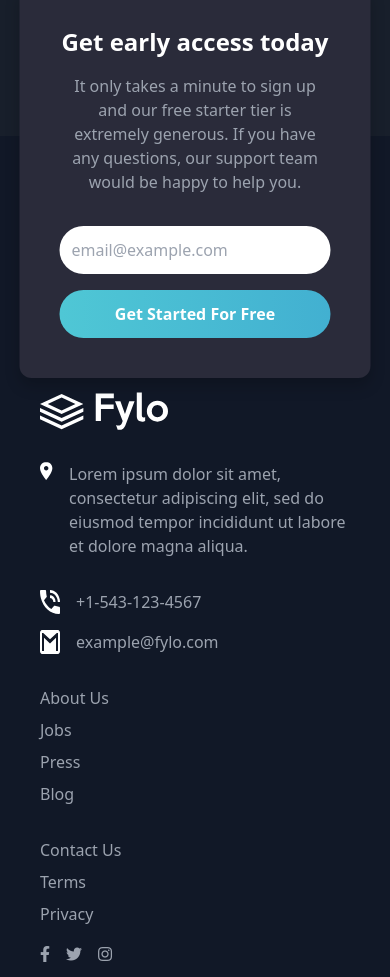
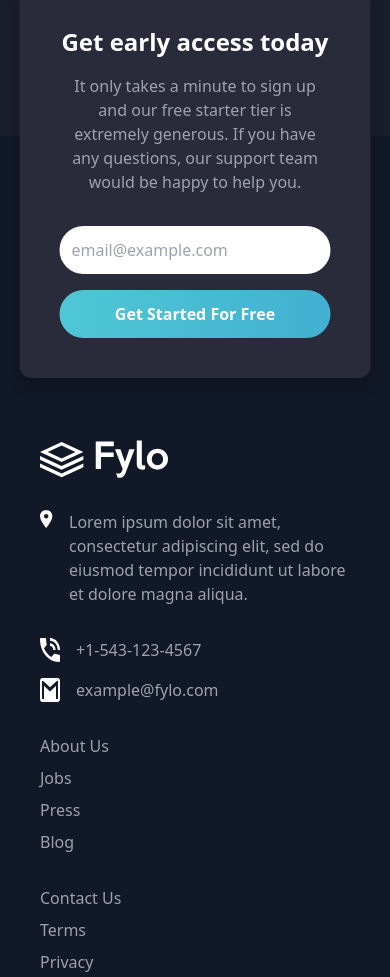
Before and after one commit to oti-favour/fylofrontend-, a website: page index.html in a window 390 px wide. Shown: the part 3720-4697 px from the top of the page. Drawn offline with nearby package versions, Linux system fonts and the light colour scheme; files that its build step writes are made by us from their sources.

Commit message:
corrections

```diff
--- a/index.html
+++ b/index.html
@@ -144,8 +144,8 @@
         </div>
       </div>
 
-      <footer class="  bg-gray-900 px-8 text-gray-400 relative space-y-4 py-16 mx-2 pt-36 md:mx-8 pt-0" >
-        <div class="flex flex-col items-start ">
+      <footer class="  bg-gray-900 px-8 text-gray-400 relative space-y-4 py-16 mx-2 md:mx-8 pt-0" >
+        <div class="flex flex-col items-start pt-48 md:pt-36">
           <img src="/src/images/logo.svg" alt="Fylo logo" class="w-32 mt-28 mb-4 md:mt-12">
         </div>
         <div class="flex flex-col md:flex-row justify-between max-w-6xl ">
```
